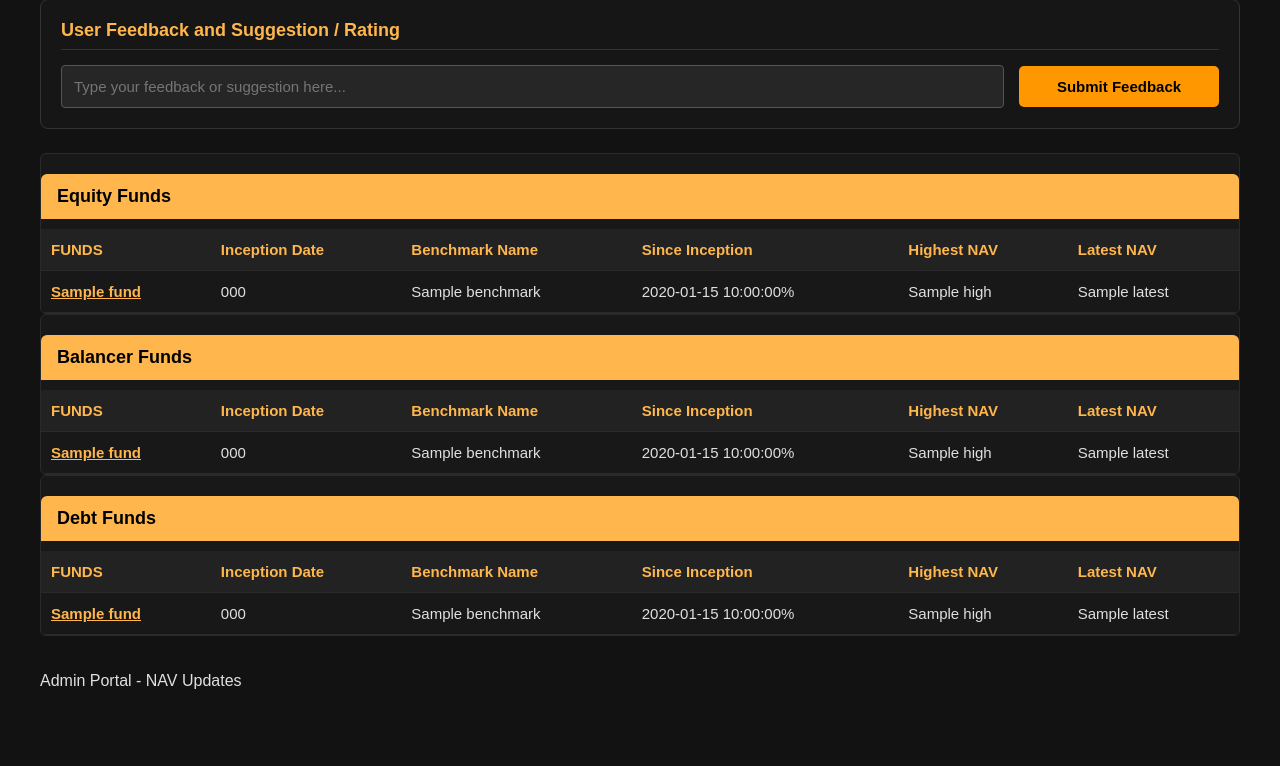
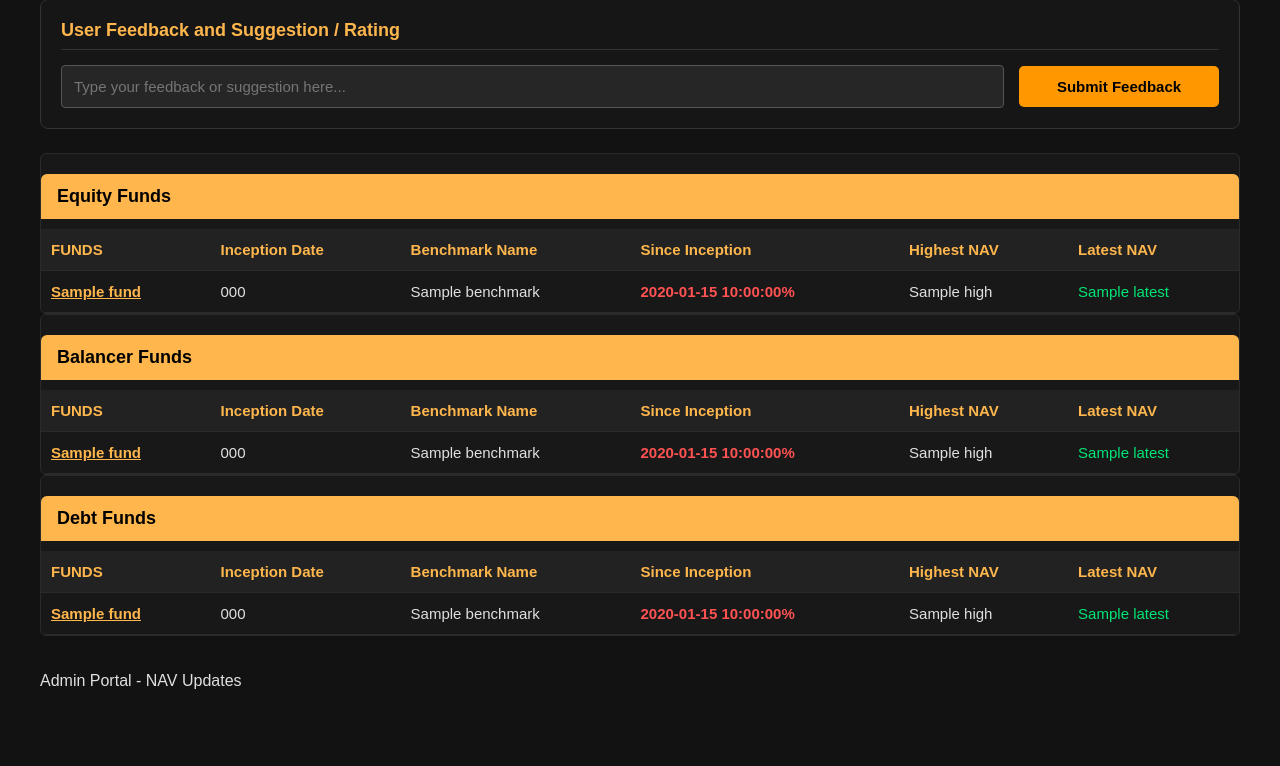
Before and after one commit to Bichu666/nav-dashboard, a Flask app: template templates/admin_dashboard.html in a window 1280 px wide. Shown: the part 944-1710 px from the top of the page. Run offline with Flask 3, Linux system fonts and the light colour scheme; the template is opened without the code that fills it: most values are stand-ins (such as "Sample title", 1, 10 or a date in 2020).

Commit message:
Add conditional red coloring for NAV below 10 and returns <= 0 percent in modal and tables

```diff
--- a/templates/admin_dashboard.html
+++ b/templates/admin_dashboard.html
@@ -18,6 +18,15 @@
         .sensex-change-val { font-size: 18px !important; }
         .fund-table-full th, .fund-table-full td { font-size: 15px !important; padding: 12px 10px !important; }
         .section-title-bar { font-size: 18px !important; padding: 12px 16px !important; }
+
+        /* Custom Alert Classes for Red/Green thresholds */
+        .nav-red-alert {
+            color: #ff5252 !important;
+            font-weight: bold;
+        }
+        .nav-green {
+            color: #00e676 !important;
+        }
 
         /* Improved Grid & Form Layouts */
         .top-grid {
@@ -94,7 +103,6 @@
             font-size: 14px;
         }
 
-        /* Buttons styling */
         .btn-auto-update, .btn-batch, .btn-publish-nav {
             background: #ff9800;
             color: #000;
@@ -112,7 +120,6 @@
             background: #ffa726;
         }
 
-        /* Approval Table Styling */
         .approval-table {
             width: 100%;
             border-collapse: collapse;
@@ -154,7 +161,6 @@
 
         <!-- Top Controls Grid -->
         <div class="top-grid">
-            <!-- Sensex Live Tracker -->
             <div class="panel sensex-panel">
                 <h3>BSE Sensex Live Tracker</h3>
                 <span class="sub-label" id="sensex-time-label" style="font-size: 14px;">Date and Time</span>
@@ -162,7 +168,6 @@
                 <div class="sensex-change-val">+450.25 (+0.62%)</div>
             </div>
 
-            <!-- Previous 5 Days Trend -->
             <div class="panel trend-panel">
                 <h3>Previous 5 days Market Trend</h3>
                 <div class="trend-boxes">
@@ -176,7 +181,6 @@
                 </div>
             </div>
 
-            <!-- Bulk Archive Uploads -->
             <div class="panel archive-panel" style="background: #161616; border: 1px solid #333; padding: 20px; border-radius: 8px;">
                 <h3>Bulk Month-Wise Archive Uploads</h3>
                 <form action="{{ url_for('upload_archive') }}" method="POST" enctype="multipart/form-data">
@@ -197,7 +201,6 @@
                 </form>
             </div>
 
-            <!-- Upload Today's NAV Image -->
             <div class="panel nav-image-panel" style="background: #161616; border: 1px solid #333; padding: 20px; border-radius: 8px; display: flex; flex-direction: column; justify-content: space-between;">
                 <h3>Upload Today's NAV Image</h3>
                 <form action="{{ url_for('upload_nav') }}" method="POST" enctype="multipart/form-data">
@@ -279,7 +282,7 @@
             </div>
         </div>
 
-        <!-- Full-Width Stacked Fund Sections -->
+        <!-- Full-Width Stacked Fund Sections (Equity, Balancer, Debt) -->
         <div class="funds-stack-container">
 
             <!-- Equity Section -->
@@ -302,10 +305,11 @@
                             <td><b style="color: #ffb74d; text-decoration: underline; cursor: pointer; font-size: 15px;">{{ row.fund }}</b></td>
                             <td>{{ row.inception }}</td>
                             <td>{{ row.benchmark }}</td>
-                            <td>{{ row.since }}%</td>
+                            {% set since_val = row.since | string | replace('%', '') | float(default=0) %}
+                            <td class="{% if since_val <= 0 %}nav-red-alert{% else %}nav-green{% endif %}">{{ row.since }}%</td>
                             <td>{{ row.high }}</td>
-                            {% set val_clean = row.latest | replace(',', '') | float(default=100) %}
-                            <td class="{% if val_clean < 10 %}nav-red-alert{% else %}nav-green{% endif %}">{{ row.latest }}</td>
+                            {% set latest_val = row.latest | string | replace(',', '') | float(default=10) %}
+                            <td class="{% if latest_val < 10 %}nav-red-alert{% else %}nav-green{% endif %}">{{ row.latest }}</td>
                         </tr>
                         {% endfor %}
                     </tbody>
@@ -332,10 +336,11 @@
                             <td><b style="color: #ffb74d; text-decoration: underline; cursor: pointer; font-size: 15px;">{{ row.fund }}</b></td>
                             <td>{{ row.inception }}</td>
                             <td>{{ row.benchmark }}</td>
-                            <td>{{ row.since }}%</td>
+                            {% set since_val = row.since | string | replace('%', '') | float(default=0) %}
+                            <td class="{% if since_val <= 0 %}nav-red-alert{% else %}nav-green{% endif %}">{{ row.since }}%</td>
                             <td>{{ row.high }}</td>
-                            {% set val_clean = row.latest | replace(',', '') | float(default=100) %}
-                            <td class="{% if val_clean < 10 %}nav-red-alert{% else %}nav-green{% endif %}">{{ row.latest }}</td>
+                            {% set latest_val = row.latest | string | replace(',', '') | float(default=10) %}
+                            <td class="{% if latest_val < 10 %}nav-red-alert{% else %}nav-green{% endif %}">{{ row.latest }}</td>
                         </tr>
                         {% endfor %}
                     </tbody>
@@ -362,10 +367,11 @@
                             <td><b style="color: #ffb74d; text-decoration: underline; cursor: pointer; font-size: 15px;">{{ row.fund }}</b></td>
                             <td>{{ row.inception }}</td>
                             <td>{{ row.benchmark }}</td>
-                            <td>{{ row.since }}%</td>
+                            {% set since_val = row.since | string | replace('%', '') | float(default=0) %}
+                            <td class="{% if since_val <= 0 %}nav-red-alert{% else %}nav-green{% endif %}">{{ row.since }}%</td>
                             <td>{{ row.high }}</td>
-                            {% set val_clean = row.latest | replace(',', '') | float(default=100) %}
-                            <td class="{% if val_clean < 10 %}nav-red-alert{% else %}nav-green{% endif %}">{{ row.latest }}</td>
+                            {% set latest_val = row.latest | string | replace(',', '') | float(default=10) %}
+                            <td class="{% if latest_val < 10 %}nav-red-alert{% else %}nav-green{% endif %}">{{ row.latest }}</td>
                         </tr>
                         {% endfor %}
                     </tbody>
@@ -380,9 +386,9 @@
 
     </div>
 
-    <!-- Modal Popup for Fund Details -->
+    <!-- Modal Popup for Fund Details (Showing all periods & metrics) -->
     <div id="fundModal" class="modal-overlay" style="display: none;">
-        <div class="modal-content" style="width: 600px; font-size: 16px;">
+        <div class="modal-content" style="width: 650px; font-size: 16px;">
             <span class="modal-close" onclick="closeModal()">&times;</span>
             <h2 id="modal-fund-name" style="color: #ffb74d; margin-top: 0; font-size: 22px;">Fund Name</h2>
             <div class="modal-info-grid" style="font-size: 15px; margin-bottom: 15px;">
@@ -393,8 +399,8 @@
             <table class="modal-returns-table" style="font-size: 15px;">
                 <thead>
                     <tr>
-                        <th>Metric</th>
-                        <th>Return Value</th>
+                        <th>Metric / Period</th>
+                        <th>Value / Return</th>
                     </tr>
                 </thead>
                 <tbody>
@@ -409,13 +415,13 @@
                     <tr><td>7 Year</td><td id="m-7y"></td></tr>
                     <tr><td>10 Year</td><td id="m-10y"></td></tr>
                     <tr><td>Highest NAV</td><td id="m-high" style="color:#00e676;"></td></tr>
-                    <tr><td>Latest NAV</td><td id="m-latest" style="color:#ff9800;"></td></tr>
+                    <tr><td>Latest NAV</td><td id="m-latest"></td></tr>
                 </tbody>
             </table>
         </div>
     </div>
 
-    <!-- JavaScript for Clock & Modal -->
+    <!-- JavaScript for Clock & Modal with Conditional Coloring -->
     <script>
         function updateClock() {
             const now = new Date();
@@ -432,7 +438,8 @@
             document.getElementById('modal-inception').innerText = data.inception;
             document.getElementById('modal-benchmark').innerText = data.benchmark;
 
-            const fields = [
+            // Percentage metrics (Since inception, 1m, 6m, 1y, 2y, 3y, 4y, 5y, 7y, 10y)
+            const percentageFields = [
                 {id: 'm-since', val: data.since},
                 {id: 'm-1m', val: data.m1},
                 {id: 'm-6m', val: data.m6},
@@ -445,20 +452,36 @@
                 {id: 'm-10y', val: data.y10}
             ];
 
-            fields.forEach(f => {
+            percentageFields.forEach(f => {
                 let cell = document.getElementById(f.id);
-                let num = parseFloat(f.val);
-                cell.innerText = f.val + "%";
-                if (!isNaN(num) && num <= 0) {
+                let rawVal = f.val !== undefined && f.val !== null ? f.val : "0";
+                let num = parseFloat(String(rawVal).replace('%', ''));
+
+                cell.innerText = rawVal + (String(rawVal).includes('%') ? '' : '%');
+
+                // If 0 or below zero, highlight RED
+                if (isNaN(num) || num <= 0) {
                     cell.className = "nav-red-alert";
                 } else {
-                    cell.className = "";
-                    cell.style.color = "#00e676";
+                    cell.className = "nav-green";
                 }
             });
 
+            // Highest NAV (Green)
             document.getElementById('m-high').innerText = data.high;
-            document.getElementById('m-latest').innerText = data.latest;
+            document.getElementById('m-high').className = "nav-green";
+
+            // Latest NAV (Base value 10: below 10 is RED, 10 or above is Green)
+            let latestCell = document.getElementById('m-latest');
+            let latestRaw = data.latest !== undefined && data.latest !== null ? data.latest : "10";
+            let latestNum = parseFloat(String(latestRaw).replace(',', ''));
+            latestCell.innerText = latestRaw;
+
+            if (isNaN(latestNum) || latestNum < 10) {
+                latestCell.className = "nav-red-alert";
+            } else {
+                latestCell.className = "nav-green";
+            }
 
             document.getElementById('fundModal').style.display = 'flex';
         }
```
